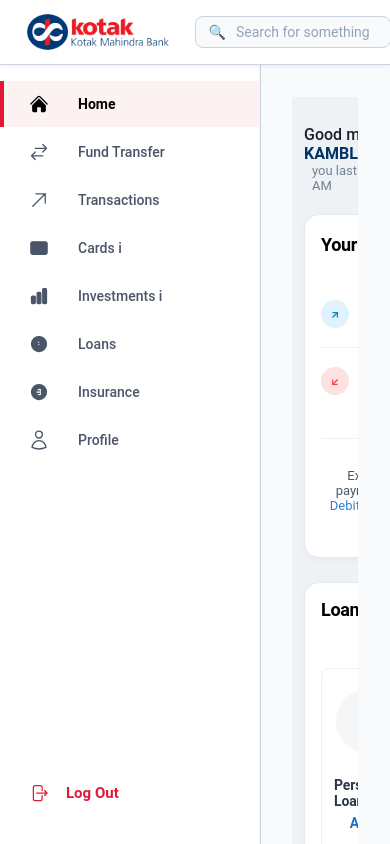
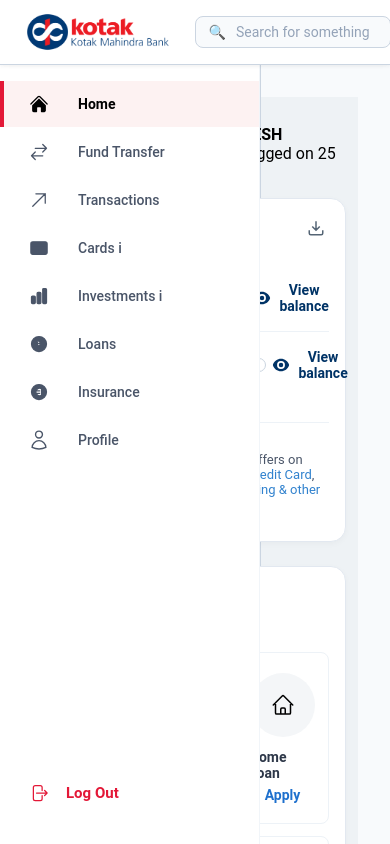
Before and after one commit to ganeshkamble-411/Banking-Feature-Application, an Angular app in the folder frontend/: page /dashboard in a window 390 px wide. Built offline with nearby package versions, Linux system fonts and the light colour scheme; no server answers; sample sign-in values are in the browser's storage.

Commit message:
Responsivness of the banking application is updated

```diff
--- a/frontend/src/app/pages/dashboard/dashboard.component.css
+++ b/frontend/src/app/pages/dashboard/dashboard.component.css
@@ -12,7 +12,6 @@ html, body {
     height: 100%;
     overflow: hidden;
     background: #eef2f5;
-    /* Modern dynamic fontstack with crisp anti-aliasing */
     font-family: 'Roboto', -apple-system, BlinkMacSystemFont, Helvetica, Arial, sans-serif !important;
     -webkit-font-smoothing: antialiased;
 }
@@ -23,15 +22,12 @@ app-root {
     overflow: hidden;
 }
 
-/* ==========================================================================
-    🧭 2. Dashboard Dynamic Shell Viewport Mapping (Pure Layout Fixes)
-   ========================================================================== */
+
 .main-dashboard-wrapper {
     display: flex;
-    flex-direction: row; /* Strict sequential arrangement of elements */
+    flex-direction: row;
     width: 100%;
     min-height: 100vh;
-    /* overflow: hidden; */
     box-sizing: border-box;
 }
 
@@ -470,156 +466,60 @@ app-rightsidebar {
 /* ==========================================================================
     📱 8. Adaptive Mobile Fluidic Responsive Systems
    ========================================================================== */
-/* Tablet & Smaller Desktops (Jaise iPad Mini screenshot ka issue) */
+/* Tablet & Smaller Desktops */
 @media (max-width: 1024px) {
     .main-dashboard-wrapper {
-        flex-direction: column; /* Pura structure row se column ho jayega */
-        overflow-y: auto;       /* Screen scrollable ho sake */
+        flex-direction: column !important; /* Row se hatakar content ek ke niche ek kiya */
+        overflow-y: auto;
         height: auto;
     }
 
-    /* Agar left sidebar app-sidebar component hai toh mobile pe full width */
-    /* app-sidebar { width: 100% !important; height: auto !important; } */
-
     .dashboard-layout {
-        width: 100%;
+        width: 100% !important; /* Desktop ka calc math drop kiya */
+        max-width: 100% !important;
+        margin-left: 0 !important; /* Side margin zero kiya taaki center stretch ho */
         height: auto;
         overflow-y: visible;
     }
 
     .dashboard-main-wrapper {
-        padding: 16px; /* Padding thoda kam kiya screen space ke liye */
+        padding: 16px;
+        width: 100% !important;
     }
 
-    app-rightsidebar {
-        width: 100%;
-        min-width: 100%;
-        height: auto;
-        border-left: none;
-        border-top: 1px solid #e2e8f0;
-        overflow-y: visible;
+    /* 🛑 RIGHT SIDEBAR / CART SECTION KO POORI TARAH HIDE KAR DIYA */
+    app-rightsidebar,
+    .grid-right-sidebar {
+        display: none !important;
     }
 }
 
-/* Mobile Screens (iPhone 14 Pro Max screenshot ka issue) */
+/* Mobile Screens */
 @media (max-width: 768px) {
     .dashboard-main-wrapper {
         padding: 12px;
     }
 
     .kotak-clean-card {
-        padding: 16px; /* Cards ka padding kam kiya taaki text na kate */
+        padding: 16px;
     }
 
     .card-title-row h2 {
-        font-size: 18px; /* Heading thodi choti ki mobile ke liye */
+        font-size: 18px;
     }
 
     .loans-grid-container {
-        grid-template-columns: repeat(2, 1fr); /* Mobile par clear 2 columns grid */
+        grid-template-columns: repeat(2, 1fr) !important;
         gap: 12px;
     }
 }
 
 @media (max-width: 480px) {
     .loans-grid-container {
-        grid-template-columns: repeat(2, 1fr); /* Bahut choti screens par bhi do cards barabar dikhenge */
+        grid-template-columns: repeat(2, 1fr) !important;
     }
 
     .summary-item, .rec-item {
-        flex-direction: row; /* Content row hi rahega text alignment wrap ho jayega automatically */
+        flex-direction: row;
     }
 }
-
-/* ==========================================================================
-    🆕 Welcome Banner Typography
-   ========================================================================== */
-.welcome-text {
-    font-size: 16px;
-    color: #1a202c;
-    font-weight: 500;
-    margin-bottom: 20px;
-}
-
-.welcome-text strong {
-    font-weight: 700;
-    color: #003366; /* Kotak Premium Dark Blue Tone */
-}
-
-.last-login-span {
-    font-size: 13px;
-    color: #718096;
-    font-weight: 400;
-    display: inline-block;
-    margin-left: 8px;
-}
-
-/* Loans Section Typography Consistency */
-.loan-grid-item h3 {
-    font-size: 14px;
-    color: #2d3748;
-    font-weight: 600;
-    margin: 12px 0 0 0; /* Margin layout adjust kiya */
-    letter-spacing: -0.01em;
-}
-
-.loans-footer-text {
-    text-align: center;
-    margin-top: 24px;
-    padding-top: 16px;
-    border-top: 1px solid #edf2f7;
-    font-size: 13px;
-    color: #4a5568;
-}
-
-.loans-footer-text a {
-    color: #3182ce;
-    text-decoration: none;
-    font-weight: 600;
-}
-.loans-footer-text a:hover {
-    text-decoration: underline;
-}
-
-/* ==========================================================================
-    🆕 Transaction Timeline Typography
-   ========================================================================== */
-.timeline-item {
-    display: flex;
-    justify-content: space-between;
-    align-items: center;
-    padding-block: 16px;
-    border-bottom: 1px solid #edf2f7;
-}
-
-.timeline-item:last-of-type {
-    border-bottom: none;
-}
-
-.timeline-details h4 {
-    margin: 0;
-    font-size: 14px;
-    font-weight: 600;
-    color: #1a202c;
-    line-height: 1.4;
-}
-
-.timeline-details p {
-    margin: 4px 0 0 0;
-    font-size: 13px;
-    color: #718096;
-}
-
-.timeline-amt {
-    font-size: 15px;
-    font-weight: 700;
-    letter-spacing: -0.01em;
-}
-
-.timeline-amt.negative {
-    color: #e53e3e; /* Clear Red for Debit */
-}
-
-.timeline-amt.positive {
-    color: #38a169; /* Clear Green for Credit */
-}
--- a/frontend/src/styles.css
+++ b/frontend/src/styles.css
@@ -20,14 +20,123 @@ app-root {
 
 .element {
   overflow: auto;
-
-  /* Firefox */
   scrollbar-width: none;
-
-  /* IE and old Edge */
   -ms-overflow-style: none;
 }
 
 .element::-webkit-scrollbar {
-  display: none; /* Chrome, Safari, Edge (Chromium) */
+  display: none;
 }
+
+/*
+app-dashboard .main-dashboard-wrapper {
+    margin-top: 65px;
+    display: flex;
+    width: 100%;
+    min-height: 100vh;
+    box-sizing: border-box;
+}
+
+app-dashboard .dashboard-layout {
+    margin-left: 260px;
+    width: calc(100% - 260px - 360px) !important;
+    flex: 1;
+}
+
+
+@media (max-width: 1024px) {
+
+
+    app-dashboard app-rightsidebar {
+        display: none !important;
+    }
+
+
+    app-dashboard .main-dashboard-wrapper {
+        flex-direction: column !important;
+        height: auto;
+    }
+
+    app-dashboard .dashboard-layout {
+        width: 100% !important;
+        max-width: 100% !important;
+        margin-left: 0 !important;
+        height: auto;
+        overflow-y: visible;
+    }
+
+    app-dashboard .dashboard-main-wrapper {
+        padding: 16px !important;
+        width: 100% !important;
+        box-sizing: border-box;
+    }
+
+    app-dashboard .dashboard-fullwidth-container {
+        width: 100% !important;
+        max-width: 100% !important;
+    }
+
+
+    app-sidebar .kotak-sidebar-container {
+        width: 100% !important;
+        height: auto !important;
+        position: relative !important;
+        top: 0 !important;
+        border-right: none;
+        border-bottom: 1px solid #f1f5f9;
+        padding: 10px 16px;
+    }
+
+    app-sidebar .sidebar-nav-menu {
+        flex-direction: row !important;
+        justify-content: space-around;
+        align-items: center;
+        flex-wrap: wrap;
+        gap: 8px;
+    }
+
+    app-sidebar .nav-item-link {
+        padding: 8px 12px !important;
+        font-size: 13px !important;
+        border-left: none !important;
+    }
+
+    app-sidebar .active-link {
+        border-bottom: 3px solid #e31837 !important;
+    }
+
+    app-sidebar .sidebar-footer {
+        display: none !important;
+    }
+
+    app-dashboard .loans-grid-container {
+        grid-template-columns: repeat(2, 1fr) !important;
+        gap: 12px;
+    }
+}
+
+
+@media (max-width: 480px) {
+    app-header .real-search-box {
+        display: none !important;
+    }
+
+    app-sidebar .nav-text {
+        font-size: 11px !important;
+    }
+
+    app-sidebar .nav-item-link {
+        flex-direction: column !important;
+        align-items: center;
+        gap: 4px !important;
+        padding: 6px 8px !important;
+    }
+
+    app-sidebar .nav-icon {
+        margin-right: 0 !important;
+    }
+
+    app-dashboard .loans-grid-container {
+        grid-template-columns: 1fr !important;
+    }
+} */
```
